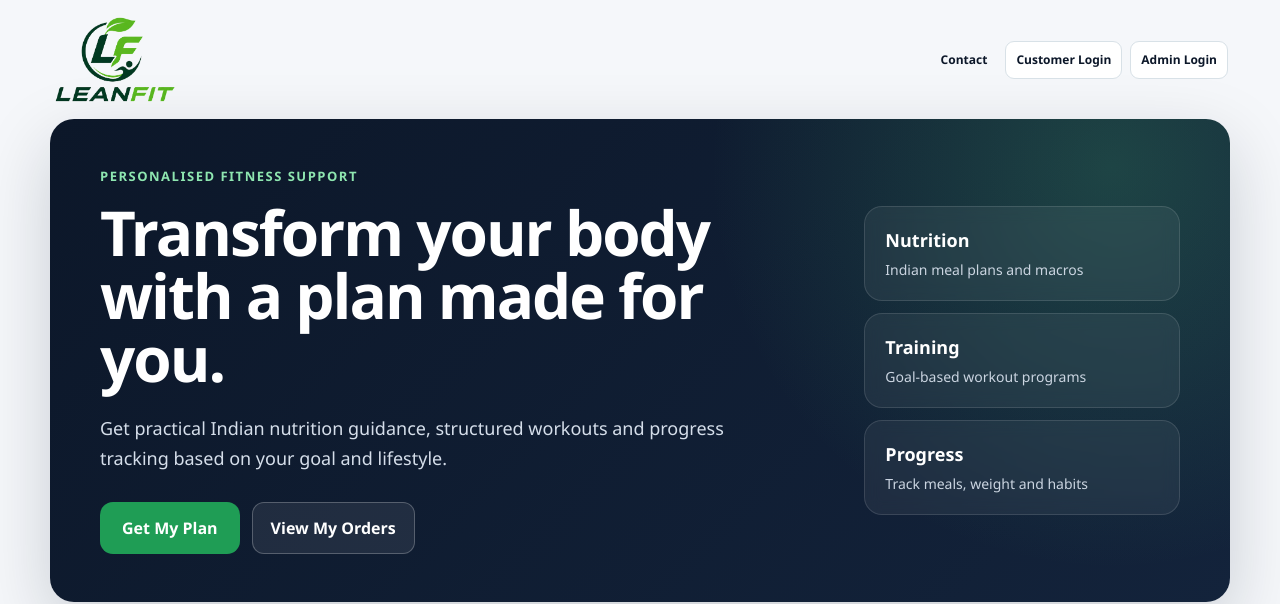
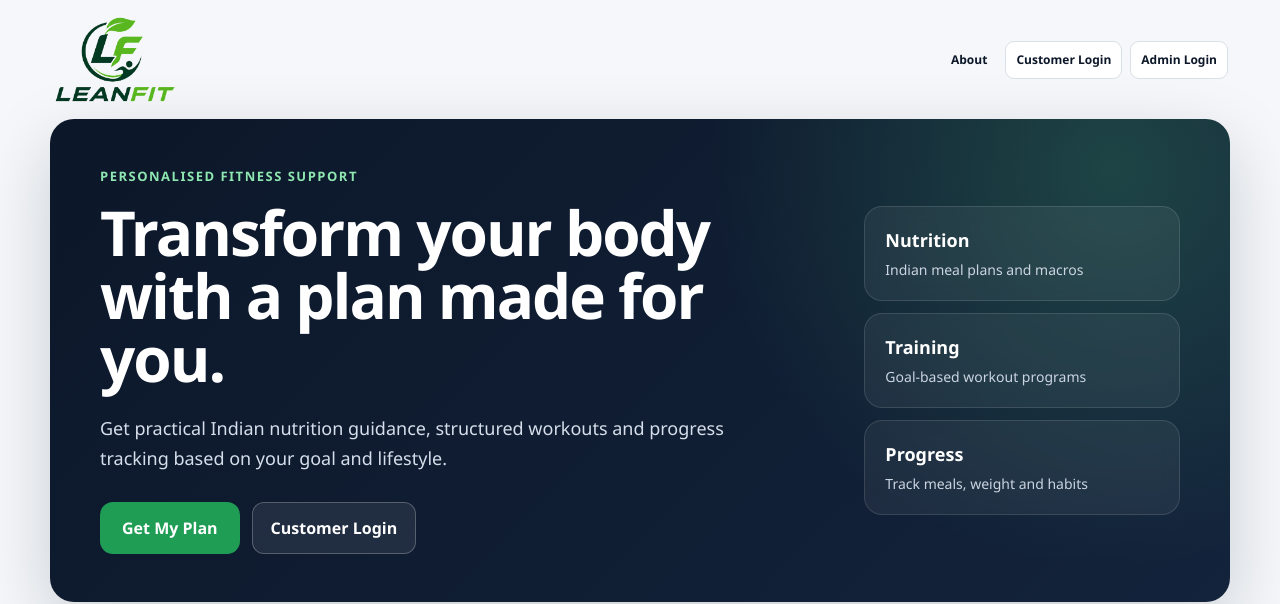
Before and after one commit to Varshithyadav9/leanfit, a React (Vite) app: page / in a window 1280 px wide. Shown: the top 604 px of the page. Built offline with nearby package versions, Linux system fonts and the light colour scheme; no server answers.

Commit message:
Polish LeanFit welcome page

```diff
--- a/src/components/WelcomePage.jsx
+++ b/src/components/WelcomePage.jsx
@@ -9,7 +9,7 @@ function WelcomePage({ setPage }) {
         </button>
 
         <nav className="compact-nav" aria-label="Main navigation">
-          <button type="button" onClick={() => openInfo("contact")}>Contact</button>
+          <button type="button" onClick={() => openInfo("about")}>About</button>
           <button type="button" className="customer-login-link" onClick={() => setPage("login")}>Customer Login</button>
           <button type="button" className="admin-login-btn" onClick={() => setPage("admin-login")}>Admin Login</button>
         </nav>
@@ -25,7 +25,7 @@ function WelcomePage({ setPage }) {
 
           <div className="hero-actions">
             <button className="primary-btn" type="button" onClick={() => setPage("register")}>Get My Plan</button>
-            <button className="secondary-btn light" type="button" onClick={() => setPage("customer-portal")}>View My Orders</button>
+            <button className="secondary-btn light" type="button" onClick={() => setPage("login")}>Customer Login</button>
           </div>
         </div>
 
```
Also changed, not shown: README.txt.
